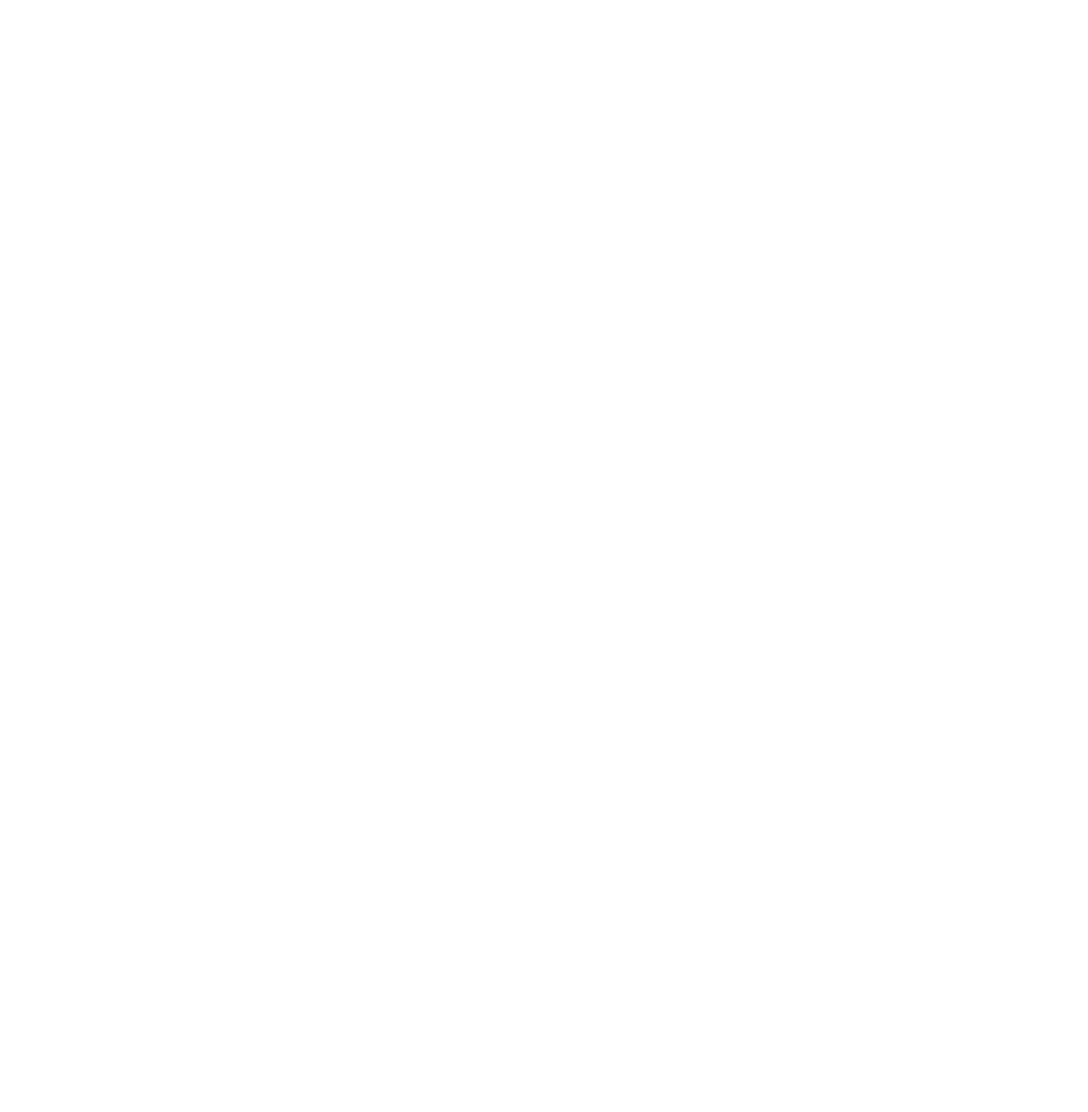
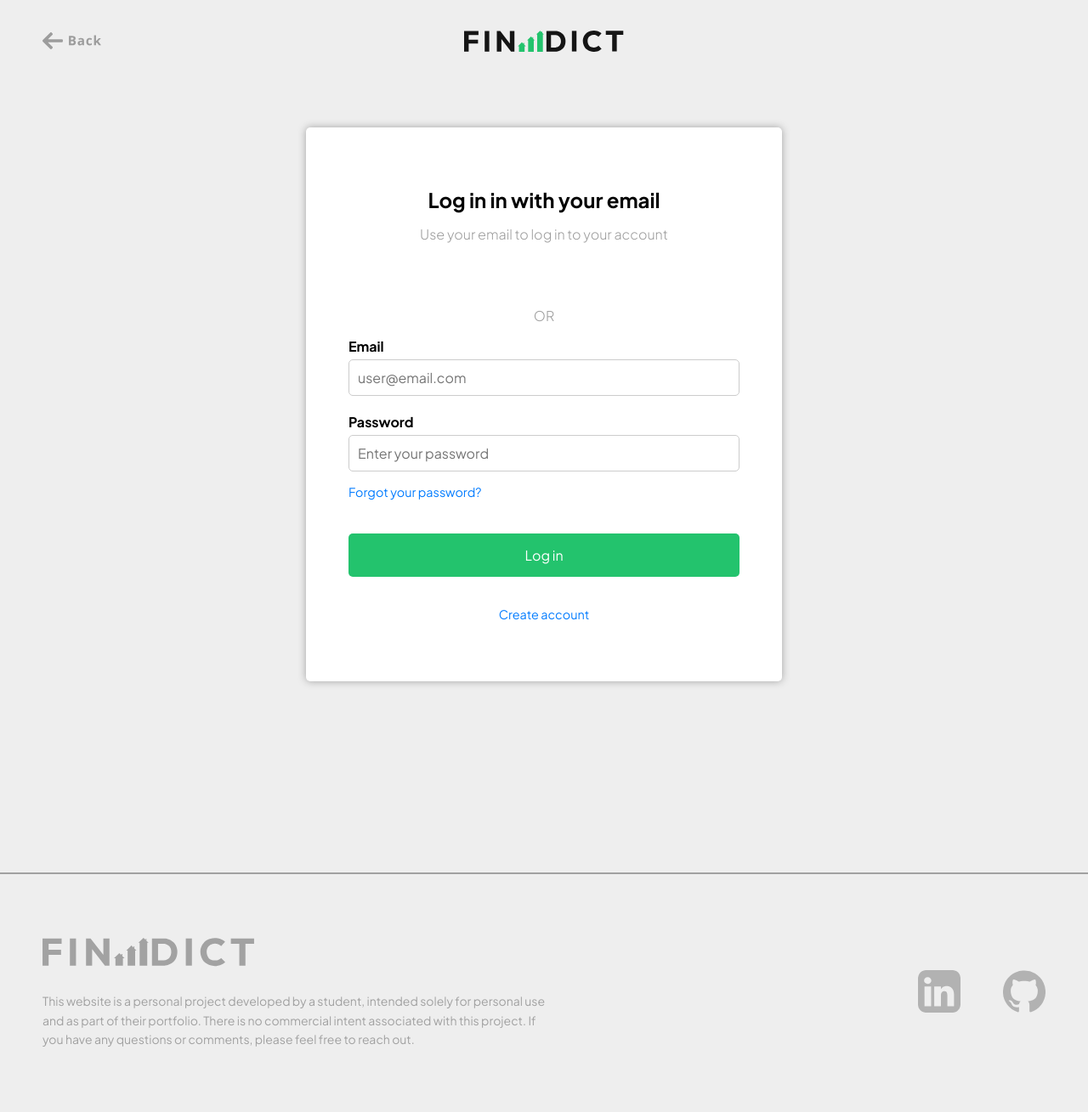
Before and after one commit to thiagodalladea/finadict, a Django app: page //login in a window 1280 px wide. Before the commit the page is empty. Shown: the whole page at 85% size. Before the commit the page ends 800 px from the top, so only its background shows below. Run offline with Django 5.2, Linux system fonts and the light colour scheme; some libraries are stand-ins or nearby versions.

Commit message:
login page and some fixes made

```diff
--- /dev/null
+++ b/setup/static/styles/footer_login.css
@@ -0,0 +1,61 @@
+.footer {
+    padding: 75px 250px;
+    display: flex;
+    justify-content: space-between;
+    align-items: center;
+    border-top: 2px solid #A1A1A1;
+}
+
+.footer-left {
+    max-width: 600px;
+}
+
+.footer-left p {
+    font-size: 14px;
+    line-height: 1.6;
+    color: #A1A1A1;
+}
+
+.footer-left img {
+    width: 250px;
+    margin-bottom: 25px;
+}
+
+.footer-right {
+    display: flex;
+    gap: 50px;
+    padding-left: 50px;
+}
+
+.footer-right a img {
+    width: 50px;
+    height: 50px;
+    filter: brightness(0.7);
+    transition: filter 0.3s ease;
+}
+
+.footer-right a img:hover {
+    filter: brightness(0.5);
+}
+
+@media (max-width: 1300px) {
+    .footer {
+        padding: 75px 50px;
+    }
+}
+
+@media (max-width: 775px) {
+    .footer {
+        padding: 50px 25px;
+        flex-direction: column;
+    }
+
+    .footer-left {
+        text-align: center;
+        margin-bottom: 50px;
+    }
+
+    .footer-right {
+        padding-left: 0px;
+    }
+}
--- a/setup/static/styles/header.css
+++ b/setup/static/styles/header_index.css
@@ -2,7 +2,6 @@
     display: flex;
     justify-content: space-between;
     align-items: center;
-    background-color: #151515;
     width: 100%;
     height: 100px;
     gap: 0px;
@@ -163,9 +162,8 @@
     .header-buttons button {
         font-size: 0.8rem;
     }
-
     .btn {
-        font-size: 0.8rem;
-        padding: 0.4rem 0.4rem;
+        width: 75px;
+        margin-left: 5px;
     }
 }
--- /dev/null
+++ b/setup/static/styles/header_login.css
@@ -0,0 +1,85 @@
+.header {
+    display: flex;
+    flex-direction: row;
+    justify-content: center;
+    align-items: center;
+    width: 100%;
+    height: 100px;
+    white-space: nowrap;
+    position: relative;
+}
+
+.btn-back {
+    position: absolute;
+    left: 50px;
+    top: 50%;
+    transform: translateY(-50%);
+}
+
+.btn-back img {
+    height: 24px;
+    animation: fadeIn 1s ease-in-out forwards;
+}
+
+@keyframes fadeIn {
+    from {
+        opacity: 0;
+    }
+    to {
+        opacity: 1;
+    }
+}
+
+.header-logo img {
+    width: 100%;
+    height: 25px;
+    opacity: 0;
+    animation: fadeIn 1s ease-in-out forwards;
+}
+
+@keyframes fadeIn {
+    from {
+        opacity: 0;
+    }
+    to {
+        opacity: 1;
+    }
+}
+
+@media (max-width: 1650px) {
+
+}
+
+@media (max-width: 1000px) {
+
+}
+
+@media (max-width: 768px) {
+    .header {
+        height: 75px;
+    }
+
+    .btn-back {
+        left: 25px;
+    }
+
+    .btn-back img {
+        height: 20px;
+    }
+
+    .header-logo img {
+        width: 100%;
+        height: 20px;
+    }
+}
+
+@media (max-width: 480px) {
+    .header-logo img {
+        width: 100%;
+        height: 20px;
+    }
+
+    .btn-back {
+        left: 15px;
+    }
+}
--- /dev/null
+++ b/setup/static/styles/login.css
@@ -0,0 +1,146 @@
+body {
+    background-color: #EEEEEE;
+}
+
+.container {
+    display: flex;
+    justify-content: center;
+    align-items: center;
+    margin-bottom: 200px;
+}
+
+.login-form {
+    display: flex;
+    flex-direction: column;
+    justify-content: center;
+    align-items: center;
+    padding: 50px;
+    margin: 25px;
+    width: 100%;
+    max-width: 560px;
+    background-color: #FFFFFF;
+    border-radius: 5px;
+    box-shadow: 0 0 10px #a1a1a1;
+    margin-top: 50px;
+    opacity: 0;
+    animation: fadeIn 1s ease-in-out forwards;
+}
+
+@keyframes fadeIn {
+    from {
+        opacity: 0;
+    }
+    to {
+        opacity: 1;
+    }
+}
+
+.login-form h1 {
+    font-size: 1.5rem;
+    margin-top: 20px;
+}
+
+.login-form h2 {
+    font-weight: 300;
+    font-size: 1rem;
+    color: #9C9C9C;
+    margin-top: 25px;
+    margin-bottom: 15px;
+    text-align: center;
+}
+
+.login-form h3 {
+    font-weight: 300;
+    font-size: 1rem;
+    color: #9C9C9C;
+    margin-top: 15px;
+    margin-bottom: 50px;
+}
+
+.login-form form {
+    width: 100%;
+}
+
+.form-group {
+    display: flex;
+    flex-direction: column;
+    margin-bottom: 20px;
+}
+
+.form-group label {
+    display: block;
+    font-weight: bold;
+    margin-bottom: 5px;
+}
+
+.form-group input {
+    width: 100%;
+    padding: 10px;
+    border: 1px solid #ccc;
+    border-radius: 5px;
+    font-size: 1rem;
+}
+
+.form-group a {
+    margin-top: 15px;
+    font-size: 0.9rem;
+    color: #007bff;
+    text-decoration: none;
+}
+
+.form-group a:visited {
+    color: #007bff;
+}
+
+.form-group a:hover {
+    text-decoration: underline;
+}
+
+.login-button {
+    width: 100%;
+    padding: 15px;
+    background-color: #23C36D;
+    color: #fff;
+    border: none;
+    border-radius: 5px;
+    font-size: 1rem;
+    cursor: pointer;
+    margin-top: 20px;
+    margin-bottom: 20px;
+}
+
+.login-button:hover {
+    background-color: #1C814A;
+    transition: 0.5s;
+}
+
+#create-account {
+    text-align: center;
+}
+
+@media (max-width: 768px) {
+    .container {
+        margin-bottom: 100px;
+    }
+
+    .login-form {
+        padding: 15px;
+        margin: 20px;
+        width: 100%;
+        margin-top: 20px;
+   }
+
+    .login-form h3 {
+        text-align: center;
+    }
+}
+
+@media (max-width: 480px) {
+    .container {
+        margin-bottom: 250px;
+    }
+
+    .login-form h3 {
+        text-align: center;
+    }
+}
--- a/templates/intro/base_index.html
+++ b/templates/intro/base_index.html
@@ -6,9 +6,9 @@
     <meta charset="UTF-8">
     <meta name="viewport" content="width=device-width, initial-scale=1.0">
     <link rel="stylesheet" href="{% static 'styles/global.css' %}">
-    <link rel="stylesheet" href="{% static 'styles/header.css' %}">
+    <link rel="stylesheet" href="{% static 'styles/header_index.css' %}">
     <link rel="stylesheet" href="{% static 'styles/index.css' %}">
-    <link rel="stylesheet" href="{% static 'styles/footer.css' %}">
+    <link rel="stylesheet" href="{% static 'styles/footer_index.css' %}">
     <link href="https://fonts.googleapis.com/css2?family=Plus+Jakarta+Sans:wght@400;500;700&display=swap" rel="stylesheet">
     <title>Finadict</title>
 </head>
--- a/templates/intro/base_login.html
+++ b/templates/intro/base_login.html
@@ -0,0 +1,20 @@
+{% load static %}
+
+<!DOCTYPE html>
+<html lang="en">
+<head>
+    <meta charset="UTF-8">
+    <meta name="viewport" content="width=device-width, initial-scale=1.0">
+    <link rel="stylesheet" href="{% static 'styles/global.css' %}">
+    <link rel="stylesheet" href="{% static 'styles/header_login.css' %}">
+    <link rel="stylesheet" href="{% static 'styles/login.css' %}">
+    <link rel="stylesheet" href="{% static 'styles/footer_login.css' %}">
+    <link href="https://fonts.googleapis.com/css2?family=Plus+Jakarta+Sans:wght@200;300;400;500;700&display=swap" rel="stylesheet">
+    <title>Finadict</title>
+</head>
+<body>
+    {% include 'partials/_header_login.html' %}
+    {% block content %}{% endblock %}
+    {% include 'partials/_footer_login.html' %}
+</body>
+</html>
--- a/templates/intro/login.html
+++ b/templates/intro/login.html
@@ -1,32 +1,46 @@
 {% extends 'base_login.html' %}
 {% load static %}
 {% block content %}
-    <div class="sphere-container">
-        <div id="sphere1"></div>
+
+<div class="container">
+    <div class="login-form">
+        <h1>Log in in with your email</h1>
+        <h3>Use your email to log in to your account</h3>
+
+        <script src="https://accounts.google.com/gsi/client?hl=en" async></script>
+        <div id="g_id_onload"
+            data-client_id="YOUR_GOOGLE_CLIENT_ID"
+            data-login_uri="https://your.domain/your_login_endpoint"
+            data-auto_prompt="false">
         </div>
-    <div class="contasphere-containeriner">
-        <div id="sphere2"></div>
+        <div class="g_id_signin"
+            data-type="standard"
+            data-size="large"
+            data-theme="filled_blue"
+            data-text="sign_in_with"
+            data-shape="circle"
+            data-logo_alignment="left">
+        </div>
+        <h2>OR</h2>
+        <form>
+            <div class="form-group">
+                <label for="email">Email</label>
+                <input type="email" id="email" name="email" placeholder="user@email.com" required>
             </div>
 
-    <div class="container">
-        <div class="content-wrapper">
-            <div class="txt-container">
-                <h2>Unlock the potential of your</h2>
-                <h1 id="dynamic-text">Finances</h1>
-                <h2>with Finadict</h2>
-                <div class="info">
-                    <p>Discover a new way to manage your family and friend finances.</p>
-                    <p>Finadict is the comprehensive solution to simplify and strengthen your financial ties.</p>
+            <div class="form-group">
+                <label for="password">Password</label>
+                <input type="password" id="password" name="password" placeholder="Enter your password" required>
+                <a href="">Forgot your password?</a>
             </div>
+
+            <button type="submit" class="login-button">Log in</button>
+
+            <div class="form-group">
+                <a id="create-account" href="">Create account</a>
             </div>
-            <div class="img-container">
-                <img src="{% static 'assets/images/illustration/Finance-cuate.svg' %}">
-            </div>
-        </div>
-        <div class="btn-section">
-            <button class="btn-start-now">Start now</button>
+        </form>
     </div>
 </div>
 
-
 {% endblock %}
--- /dev/null
+++ b/templates/intro/partials/_footer_login.html
@@ -0,0 +1,16 @@
+{% load static %}
+
+<footer class="footer">
+    <div class="footer-left">
+        <img src="{% static 'assets/icons/white_logo.svg' %}">
+        <p>This website is a personal project developed by a student, intended solely for personal use and as part of their portfolio. There is no commercial intent associated with this project. If you have any questions or comments, please feel free to reach out.</p>
+    </div>
+    <div class="footer-right">
+        <a href="https://www.linkedin.com/in/thiagodalladea/" target="_blank">
+            <img src="{% static 'assets/icons/linkedin.svg' %}">
+        </a>
+        <a href="https://github.com/thiagodalladea" target="_blank">
+            <img src="{% static 'assets/icons/github.svg' %}">
+        </a>
+    </div>
+</footer>
--- a/templates/intro/partials/_header_index.html
+++ b/templates/intro/partials/_header_index.html
@@ -13,7 +13,7 @@
 
     <div class="header-buttons">
         <a href="{% url 'login' %}">Login</a>
-        <form action="google.com">
+        <form action="">
             <button class="btn signup">Sign Up</button>
         </form>
     </div>
--- /dev/null
+++ b/templates/intro/partials/_header_login.html
@@ -0,0 +1,13 @@
+{% load static %}
+
+<header class="header">
+    <div class="btn-back">
+        <a href="{% url 'index' %}">
+            <img src="{% static 'assets/icons/back.svg' %}">
+        </a>
+    </div>
+    <div class="header-logo">
+        <img src="{% static 'assets/icons/dark_logo.svg' %}">
+    </div>
+    <div></div>
+</header>
```
Also changed, not shown: setup/static/styles/index.css (+0 -11 lines), setup/static/assets/icons/dark_logo.svg (added), setup/static/styles/footer_index.css (renamed from setup/static/styles/footer.css). Lines whose indentation alone changed are shown as unchanged.
